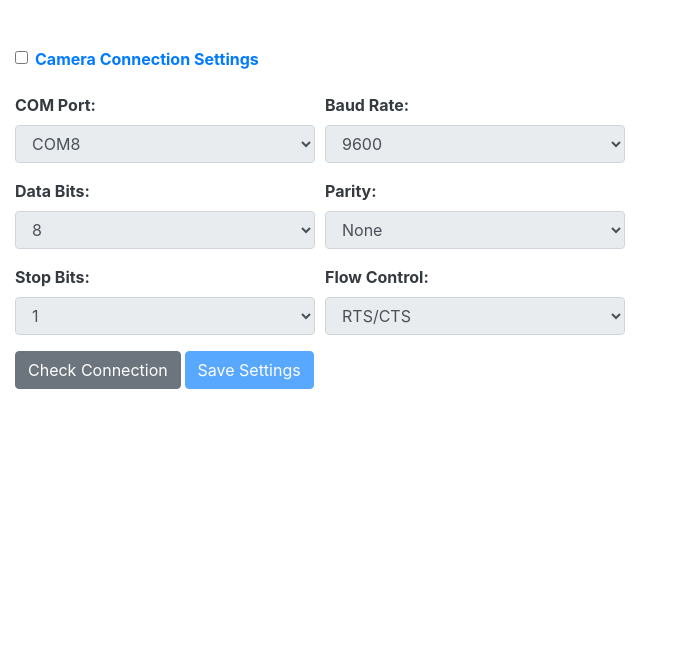
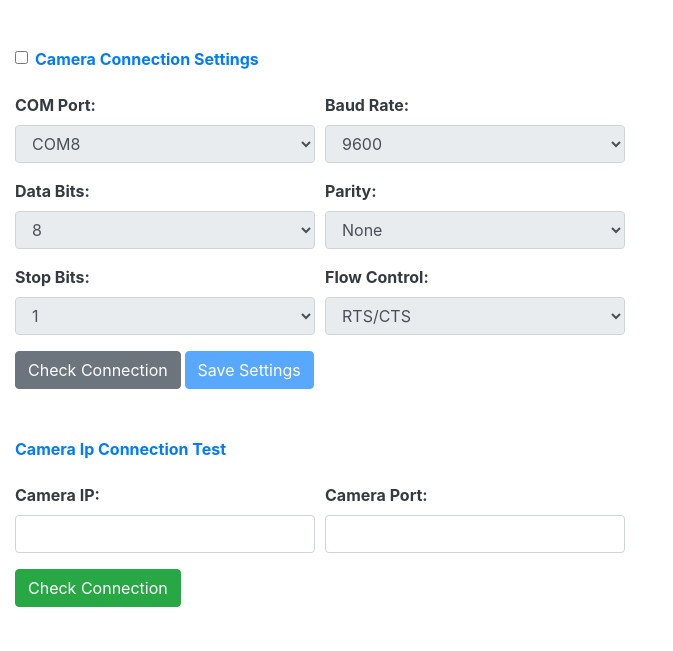
Before and after one commit to arborin/part_information_tracking_system, a Flask app: page /settings in a window 1280 px wide. Shown: the part 149-800 px from the top of the page, without its empty margins (0-673 px from the left). Run offline with Flask 2, Linux system fonts and the light colour scheme; some libraries are stand-ins or nearby versions.

Commit message:
[ADD] camera testing function

```diff
--- a/PartInformationTrackingSystem_v1/app.py
+++ b/PartInformationTrackingSystem_v1/app.py
@@ -324,6 +324,34 @@ def check_scale_connection():
         return app.make_response('{}'.format(e))
 
 
+@app.route('/settings/camera_ip/checkconnection', methods=['GET', 'POST'])
+def check_ip_camera_connection():
+    params = flask.request.form
+    camera_ip = params['camera_ip']
+    camera_port = params['camera_port']
+    print("==================================")
+    print("checking camera ip connection")
+    print(f"camera ip: {camera_ip}, camera_port: {camera_port} ")
+    print("==================================")
+    try:
+        sock = socket.create_connection((camera_ip, camera_port), 0.5)
+        command = 'T\r\n'
+        command = bytes(command, 'ascii')
+        sock.sendall(command)
+        response = sock.recv(4096)
+        sock.shutdown(socket.SHUT_RDWR)
+        sock.close()
+        print("==================================")
+        print("camera response")
+        print(response.decode('ascii'))
+        print("==================================")
+
+        return app.make_response('OK')
+
+    except Exception as e:
+        return app.make_response('{}'.format(e))
+
+
 @app.route('/settings/db/checkconnection', methods=['GET', 'POST'])
 def check_db_connection():
     params = flask.request.form
--- a/PartInformationTrackingSystem_v1/settings/weights.json
+++ b/PartInformationTrackingSystem_v1/settings/weights.json
@@ -1 +1 @@
-[{"hl": "245", "ll": "239", "part_name": "PistonUpperPart SOP1", "part_number": "#123123", "scale": "ScaleA", "weight": "235"}, {"hl": "336", "ll": "280", "part_name": "PistonLowerPart SOP1", "part_number": "#43243", "scale": "ScaleA", "weight": "300"}, {"hl": "212", "ll": "207", "part_name": "Contour Shell SOP2", "part_number": "222", "scale": "ScaleA", "weight": "200"}, {"hl": "3", "ll": "2", "part_name": "new part333", "part_number": "123", "scale": "ScaleA", "weight": "1"}, {"hl": "87", "ll": "87", "part_name": "test", "part_number": "123", "scale": "ScaleA", "weight": "78"}, {"hl": "245", "ll": "227", "part_name": "PistonUpperPart SOP1", "part_number": "7879", "scale": "ScaleB", "weight": "231"}, {"hl": "336", "ll": "280", "part_name": "PistonLowerPart SOP5", "part_number": "7897983", "scale": "ScaleB", "weight": "300"}, {"hl": "125", "ll": "200", "part_name": "temp", "part_number": "123", "scale": "ScaleB", "weight": "300"}]
+[{"hl": "245", "ll": "227", "part_name": "PistonUpperPart SOP1", "part_number": "7879", "scale": "ScaleB", "weight": "231"}, {"hl": "336", "ll": "280", "part_name": "PistonLowerPart SOP5", "part_number": "7897983", "scale": "ScaleB", "weight": "300"}, {"hl": "125", "ll": "200", "part_name": "temp", "part_number": "123", "scale": "ScaleB", "weight": "300"}, {"hl": "245", "ll": "239", "part_name": "PistonUpperPart SOP1", "part_number": "#123123", "scale": "ScaleA", "weight": "235"}, {"hl": "336", "ll": "280", "part_name": "PistonLowerPart SOP1", "part_number": "#43243", "scale": "ScaleA", "weight": "300"}, {"hl": "212", "ll": "207", "part_name": "Contour Shell SOP2", "part_number": "222", "scale": "ScaleA", "weight": "200"}, {"hl": "3", "ll": "2", "part_name": "new part333", "part_number": "123", "scale": "ScaleA", "weight": "1"}, {"hl": "87", "ll": "87", "part_name": "test", "part_number": "123", "scale": "ScaleA", "weight": "78"}]
--- a/PartInformationTrackingSystem_v1/static/js/settings.js
+++ b/PartInformationTrackingSystem_v1/static/js/settings.js
@@ -1,235 +1,270 @@
-$("[id^='saveScaleSettings-']").click(function(){
-
-    let id = this.id.split('-')[1];
+$("[id^='saveScaleSettings-']").click(function () {
+    let id = this.id.split("-")[1];
 
     var data = {
-        "scale_id" : id,
-        "scale_ip" : $("#scaleIpInput-"+id).val(),
-        "scale_port" : $("#scalePortInput-"+id).val()
+        scale_id: id,
+        scale_ip: $("#scaleIpInput-" + id).val(),
+        scale_port: $("#scalePortInput-" + id).val(),
     };
 
     console.log(data);
 
-    $.post('/settings/scale', data ).done(function( data ) {
-        if(data == 'OK'){
+    $.post("/settings/scale", data).done(function (data) {
+        if (data == "OK") {
+            $("#scaleSettings-" + id).click();
 
-            $("#scaleSettings-"+id).click();
+            $("#scaleIpInput-" + id).prop("disabled", true);
+            $("#scalePortInput-" + id).prop("disabled", true);
 
-            $("#scaleIpInput-"+id).prop("disabled", true);
-            $("#scalePortInput-"+id).prop("disabled", true);
-
-            alertify.success("Success!")
-        }else{
-            alertify.error("Failed...")
-        }
-    });
-
-});
-
-$("#saveDBSettings").click(function(){
-
-    var data = {
-        "database_ip" : $("#databaseIPInput").val(),
-        "database_port" : $("#databasePortInput").val(),
-        "database_user" : $("#databaseUserInput").val(),
-        "database_password": $("#databasePasswordInput").val()
-    };
-
-    $.post('/settings/db', data ).done(function( data ) {
-        if(data == 'OK'){
-            $('#toggleDbSettings').click();
-            alertify.success("Success!")
-        }else{
-            alertify.error("Failed...")
-        }
-    });
-
-
-});
-
-$(".checkScaleConnection").click(function(){
-    let id = this.id.split('-')[1];
-
-    var data = {
-        "scale_ip": $("#scaleIpInput-"+id).val(),
-        "scale_port": $("#scalePortInput-"+id).val()
-    }
-
-    console.log(data)
-
-    $.post('/settings/scale/checkconnection', data, function(data, status, xhr){
-        let res = xhr.responseText
-        if(res == 'OK'){
-            $('.connection-settings').click();
-            alertify.success("Success!")
-        }else{
-            alertify.error(res)
-            console.log(res)
-        }
-
-    });
-});
-
-$("#checkDBConnection").click(function(){
-    var data = {
-        "db_ip" : $("#databaseIPInput").val(),
-        "db_port" : $("#databasePortInput").val(),
-        "db_user" : $("#databaseUserInput").val(),
-        "db_password": $("#databasePasswordInput").val()
-    };
-
-    console.log(data)
-
-    $.post('/settings/db/checkconnection', data, function(data, status, xhr){
-        let res = xhr.responseText
-
-        if(res == 'OK'){
-            alertify.success("Success!")
-        }else{
-            alertify.error(res)
-            console.log(res)
+            alertify.success("Success!");
+        } else {
+            alertify.error("Failed...");
         }
     });
 });
 
+$("#saveDBSettings").click(function () {
+    var data = {
+        database_ip: $("#databaseIPInput").val(),
+        database_port: $("#databasePortInput").val(),
+        database_user: $("#databaseUserInput").val(),
+        database_password: $("#databasePasswordInput").val(),
+    };
 
+    $.post("/settings/db", data).done(function (data) {
+        if (data == "OK") {
+            $("#toggleDbSettings").click();
+            alertify.success("Success!");
+        } else {
+            alertify.error("Failed...");
+        }
+    });
+});
 
-$('.saveCameraSettings').click(saveCameraSettings);
-
-function saveCameraSettings(){
+$(".checkScaleConnection").click(function () {
+    let id = this.id.split("-")[1];
 
     var data = {
-        'com_port': $('#ComPortInput').val(),
-        'baud_rate': $('#BaudRateInput').val(),
-        'byte_size': $('#BiteSizeInput').val(),
-        'stop_bits': $('#StopBitsInput').val(),
-        'parity': $('#ParityInput').val(),
-        'flow_control': $('#FlowControlInput').val(),
+        scale_ip: $("#scaleIpInput-" + id).val(),
+        scale_port: $("#scalePortInput-" + id).val(),
+    };
+
+    console.log(data);
+
+    $.post(
+        "/settings/scale/checkconnection",
+        data,
+        function (data, status, xhr) {
+            let res = xhr.responseText;
+            if (res == "OK") {
+                $(".connection-settings").click();
+                alertify.success("Success!");
+            } else {
+                alertify.error(res);
+                console.log(res);
+            }
+        }
+    );
+});
+
+$(".checkScaleConnection").click(function () {
+    let id = this.id.split("-")[1];
+
+    var data = {
+        scale_ip: $("#scaleIpInput-" + id).val(),
+        scale_port: $("#scalePortInput-" + id).val(),
+    };
+
+    console.log(data);
+
+    $.post(
+        "/settings/scale/checkconnection",
+        data,
+        function (data, status, xhr) {
+            let res = xhr.responseText;
+            if (res == "OK") {
+                $(".connection-settings").click();
+                alertify.success("Success!");
+            } else {
+                alertify.error(res);
+                console.log(res);
+            }
+        }
+    );
+});
+
+$(".checkCameraIpConnection").click(function () {
+    var data = {
+        camera_ip: $("#cameraIpInput").val(),
+        camera_port: $("#cameraPort").val(),
+    };
+
+    console.log(data);
+
+    $.post(
+        "/settings/camera_ip/checkconnection",
+        data,
+        function (data, status, xhr) {
+            let res = xhr.responseText;
+            if (res == "OK") {
+                $(".connection-settings").click();
+                alertify.success("Success!");
+            } else {
+                alertify.error(res);
+                console.log(res);
+            }
+        }
+    );
+});
+
+$("#checkDBConnection").click(function () {
+    var data = {
+        db_ip: $("#databaseIPInput").val(),
+        db_port: $("#databasePortInput").val(),
+        db_user: $("#databaseUserInput").val(),
+        db_password: $("#databasePasswordInput").val(),
+    };
+
+    console.log(data);
+
+    $.post("/settings/db/checkconnection", data, function (data, status, xhr) {
+        let res = xhr.responseText;
+
+        if (res == "OK") {
+            alertify.success("Success!");
+        } else {
+            alertify.error(res);
+            console.log(res);
+        }
+    });
+});
+
+$(".saveCameraSettings").click(saveCameraSettings);
+
+function saveCameraSettings() {
+    var data = {
+        com_port: $("#ComPortInput").val(),
+        baud_rate: $("#BaudRateInput").val(),
+        byte_size: $("#BiteSizeInput").val(),
+        stop_bits: $("#StopBitsInput").val(),
+        parity: $("#ParityInput").val(),
+        flow_control: $("#FlowControlInput").val(),
     };
 
     // POST ALL DATA
-    $.post('/settings/camera',data, saveCameraSettingsCallback);
+    $.post("/settings/camera", data, saveCameraSettingsCallback);
 
     // DISABLE ALL INPUTS
-    $('#ComPortInput').prop('disabled', true);
-    $('#BaudRateInput').prop('disabled', true);
-    $('#BiteSizeInput').prop('disabled', true);
-    $('#ParityInput').prop('disabled', true);
-    $('#StopBitsInput').prop('disabled', true);
-    $('#StopBitsInput').prop('disabled', true);
-    $('#FlowControlInput').prop('disabled', true);
+    $("#ComPortInput").prop("disabled", true);
+    $("#BaudRateInput").prop("disabled", true);
+    $("#BiteSizeInput").prop("disabled", true);
+    $("#ParityInput").prop("disabled", true);
+    $("#StopBitsInput").prop("disabled", true);
+    $("#StopBitsInput").prop("disabled", true);
+    $("#FlowControlInput").prop("disabled", true);
 
-    $('#saveCameraSettings').prop('disabled', true);
+    $("#saveCameraSettings").prop("disabled", true);
 }
 
+function saveCameraSettingsCallback(data, status, xhr) {
+    let res = xhr.responseText;
+    console.log(res);
 
-function saveCameraSettingsCallback(data, status, xhr){
-    let res = xhr.responseText
-    console.log(res)
-
-    if(res == 'OK'){
-        $('#cameraSetting').click();
-        alertify.success('Settings Saved')
-    }else{
-        alertify.error("ERROR")
-    }
-
-};
-
-
-$('#checkCameraConnection').click(function(){
-    // saveCameraSettings();
-    $.post('/settings/camera/checkconnection', null, checkCameraConnectionCallback);
-})
-
-
-function checkCameraConnectionCallback(data, status, xhr){
-    let res = xhr.responseText
-    console.log(res)
-
-    if(res == 'OK'){
-        alertify.success('Connected!')
-    }else{
-        alertify.error("Connection error!")
+    if (res == "OK") {
+        $("#cameraSetting").click();
+        alertify.success("Settings Saved");
+    } else {
+        alertify.error("ERROR");
     }
 }
 
+$("#checkCameraConnection").click(function () {
+    // saveCameraSettings();
+    $.post(
+        "/settings/camera/checkconnection",
+        null,
+        checkCameraConnectionCallback
+    );
+});
+
+function checkCameraConnectionCallback(data, status, xhr) {
+    let res = xhr.responseText;
+    console.log(res);
+
+    if (res == "OK") {
+        alertify.success("Connected!");
+    } else {
+        alertify.error("Connection error!");
+    }
+}
 
 $(document).ready(function () {
-
-    $("#toggleDbSettings").change(function() {
-        if(this.checked) {
+    $("#toggleDbSettings").change(function () {
+        if (this.checked) {
             $("#databaseIPInput").prop("disabled", false);
             $("#databasePortInput").prop("disabled", false);
             $("#databaseUserInput").prop("disabled", false);
             $("#databasePasswordInput").prop("disabled", false);
 
-            $("#saveDBSettings").prop('disabled', false); // ENABLE SAVE BTN
-            $("#checkDBConnection").prop('disabled', true); // DISABLE TEST BTN
-
-        }else{
+            $("#saveDBSettings").prop("disabled", false); // ENABLE SAVE BTN
+            $("#checkDBConnection").prop("disabled", true); // DISABLE TEST BTN
+        } else {
             $("#databaseIPInput").prop("disabled", true);
             $("#databasePortInput").prop("disabled", true);
             $("#databaseUserInput").prop("disabled", true);
             $("#databasePasswordInput").prop("disabled", true);
 
-            $("#saveDBSettings").prop('disabled', true); // ENABLE SAVE BTN
-            $("#checkDBConnection").prop('disabled', false); // DISABLE TEST BTN
+            $("#saveDBSettings").prop("disabled", true); // ENABLE SAVE BTN
+            $("#checkDBConnection").prop("disabled", false); // DISABLE TEST BTN
         }
     });
 
-
-    $(".scale-connection-settings").change(function(){
-        let id = this.id.split('-')[1];
-        if(this.checked) {
-            $("#scaleIpInput-"+id).prop("disabled", false);
-            $("#scalePortInput-"+id).prop("disabled", false);
-            $("#saveScaleSettings-"+id).prop("disabled", false);
-            $("#scaleConnection-"+id).prop("disabled", true); // disable test connection btn
-        }else{
-            $("#scaleIpInput-"+id).prop("disabled", true);
-            $("#scalePortInput-"+id).prop("disabled", true);
-            $("#saveScaleSettings-"+id).prop("disabled", true);
-            $("#scaleConnection-"+id).prop("disabled", false); // enable test connection btn
+    $(".scale-connection-settings").change(function () {
+        let id = this.id.split("-")[1];
+        if (this.checked) {
+            $("#scaleIpInput-" + id).prop("disabled", false);
+            $("#scalePortInput-" + id).prop("disabled", false);
+            $("#saveScaleSettings-" + id).prop("disabled", false);
+            $("#scaleConnection-" + id).prop("disabled", true); // disable test connection btn
+        } else {
+            $("#scaleIpInput-" + id).prop("disabled", true);
+            $("#scalePortInput-" + id).prop("disabled", true);
+            $("#saveScaleSettings-" + id).prop("disabled", true);
+            $("#scaleConnection-" + id).prop("disabled", false); // enable test connection btn
         }
     });
 
-
-    $(".enable-camera-settings").change(function(){
+    $(".enable-camera-settings").change(function () {
         /*
             CAMERA SETTINGS CHECKBOX
         */
 
-        if(this.checked) {
-            $('#ComPortInput').prop('disabled', false);
-            $('#BaudRateInput').prop('disabled', false);
-            $('#BiteSizeInput').prop('disabled', false);
-            $('#ParityInput').prop('disabled', false);
-            $('#StopBitsInput').prop('disabled', false);
-            $('#StopBitsInput').prop('disabled', false);
-            $('#FlowControlInput').prop('disabled', false);
+        if (this.checked) {
+            $("#ComPortInput").prop("disabled", false);
+            $("#BaudRateInput").prop("disabled", false);
+            $("#BiteSizeInput").prop("disabled", false);
+            $("#ParityInput").prop("disabled", false);
+            $("#StopBitsInput").prop("disabled", false);
+            $("#StopBitsInput").prop("disabled", false);
+            $("#FlowControlInput").prop("disabled", false);
 
             // ENABLE SAVE BUTTON
-            $('#saveCameraSettings').prop('disabled', false);
+            $("#saveCameraSettings").prop("disabled", false);
             // DISABLE TEST CONNECTION BTN
-            $('#checkCameraConnection').prop('disabled', true);
-
-        }else{
-            $('#ComPortInput').prop('disabled', true);
-            $('#BaudRateInput').prop('disabled', true);
-            $('#BiteSizeInput').prop('disabled', true);
-            $('#ParityInput').prop('disabled', true);
-            $('#StopBitsInput').prop('disabled', true);
-            $('#StopBitsInput').prop('disabled', true);
-            $('#FlowControlInput').prop('disabled', true);
+            $("#checkCameraConnection").prop("disabled", true);
+        } else {
+            $("#ComPortInput").prop("disabled", true);
+            $("#BaudRateInput").prop("disabled", true);
+            $("#BiteSizeInput").prop("disabled", true);
+            $("#ParityInput").prop("disabled", true);
+            $("#StopBitsInput").prop("disabled", true);
+            $("#StopBitsInput").prop("disabled", true);
+            $("#FlowControlInput").prop("disabled", true);
 
             // DISABLE CAMMERA SAVE BTN
-            $('#saveCameraSettings').prop('disabled', true);
+            $("#saveCameraSettings").prop("disabled", true);
             // ENABLE TEST CONNECTION BTN
-            $('#checkCameraConnection').prop('disabled', false);
+            $("#checkCameraConnection").prop("disabled", false);
         }
     });
-
-
-
 });
--- a/PartInformationTrackingSystem_v1/templates/settings.html
+++ b/PartInformationTrackingSystem_v1/templates/settings.html
@@ -108,6 +108,24 @@
                                     </div>
                                 </div>
                             </form>
+                            <div class="form-row">
+                                <div class='form-group col-md-12 mt-5'>
+                                    <label class="form-check-label" for="">
+                                        <h6 class="text-primary"><strong>Camera Ip Connection Test</strong></h6>
+                                    </label>
+                                </div>
+                                <div class='form-group col-md-6'>
+                                    <label for='cameraIpInput'>Camera IP:</label>
+                                    <input type='text' value='' class='form-control' id='cameraIpInput' autocomplete="off" >
+                                </div>
+                                <div class='form-group col-md-6'>
+                                    <label for ='cameraPort'>Camera Port:</label>
+                                    <input type='text' value='' class='form-control' id='cameraPort' autocomplete="off">
+                                </div>
+                                <div class='col-sm-12'>
+                                    <button type='button' class='btn btn-success checkCameraIpConnection' id='cameraSockettest'>Check Connection</button>
+                                </div>
+                            </div>
                         </div>
 
 
```
Also changed, not shown: PartInformationTrackingSystem_v1/communicate.py (+61 -58 lines).
